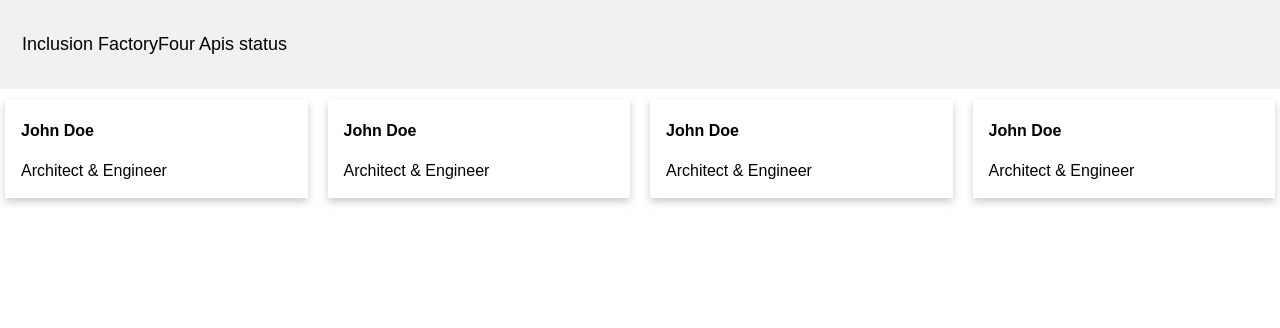
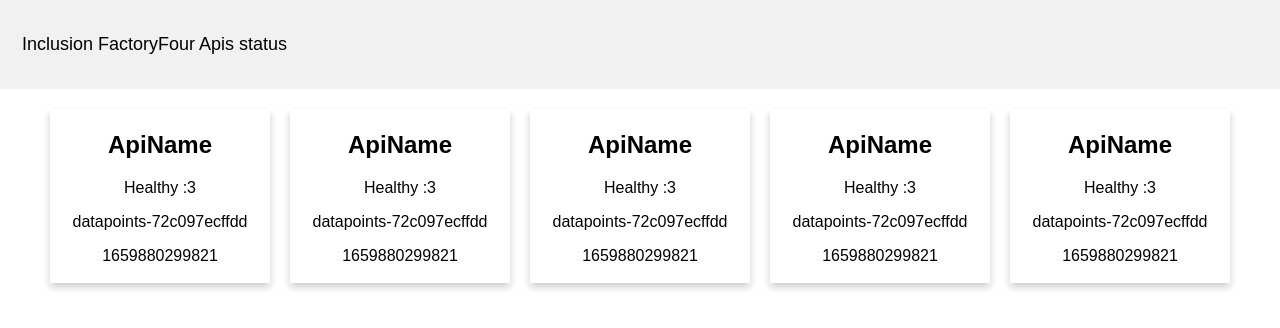
Before and after one commit to julioortizpol/inclusion-code-challenge, a React (Create React App) app: page / in a window 1280 px wide. Shown: the top 328 px of the page. Built offline with nearby package versions, Linux system fonts and the light colour scheme.

Commit message:
add list logic and test data for ui design prupose

```diff
--- a/src/App.css
+++ b/src/App.css
@@ -16,54 +16,56 @@
 }
 
 .card {
-  /* Add shadows to create the "card" effect */
   box-shadow: 0 4px 8px 0 rgba(0,0,0,0.2);
   transition: 0.3s;
 }
 
-/* On mouse-over, add a deeper shadow */
+
 .card:hover {
   box-shadow: 0 8px 16px 0 rgba(0,0,0,0.2);
 }
 
-/* Add some padding inside the card container */
 .cardContainer {
   padding: 2px 16px;
 }
 
 * {
   box-sizing: border-box;
+  text-align: center;
 }
 
 body {
   font-family: Arial, Helvetica, sans-serif;
 }
 
-/* Float four columns side by side */
 .column {
   float: left;
-  width: 25%;
-  padding: 0 10px;
-  padding-top: 10px;
+  width: 20%;
+  padding: 10px 10px;
 }
 
-/* Remove extra left and right margins, due to padding in columns */
 .row {
-  margin: 0 -5px;
+  padding: 10px 40px;
 }
 
-/* Clear floats after the columns */
 .row:after {
   content: "";
   display: table;
   clear: both;
 }
 
-/* Responsive columns - one column layout (vertical) on small screens */
-@media screen and (max-width: 600px) {
+@media screen and (max-width: 640px) {
   .column {
     width: 100%;
     display: block;
     margin-bottom: 20px;
   }
 }
+
+@media screen and (min-width: 640px)and (max-width: 1024px) {
+  .column {
+    width: 25%;
+    display: block;
+    margin-bottom: 20px;
+  }
+}
--- a/src/App.js
+++ b/src/App.js
@@ -1,14 +1,53 @@
 import Header from './Header'
-import Card from './Card'
 import CardList from './CardList'
 import './App.css';
 
+function getStatus(){
+  return [
+    {
+      "name": "ApiName",
+      "success": true,
+      "message": "Healthy :3",
+      "hostname": "datapoints-72c097ecffdd",
+      "time": 1659880299821
+  },
+  {
+    "name": "ApiName",
+    "success": true,
+    "message": "Healthy :3",
+    "hostname": "datapoints-72c097ecffdd",
+    "time": 1659880299821
+},
+{
+  "name": "ApiName",
+  "success": true,
+  "message": "Healthy :3",
+  "hostname": "datapoints-72c097ecffdd",
+  "time": 1659880299821
+},
+{
+  "name": "ApiName",
+  "success": true,
+  "message": "Healthy :3",
+  "hostname": "datapoints-72c097ecffdd",
+  "time": 1659880299821
+},
+{
+  "name": "ApiName",
+  "success": true,
+  "message": "Healthy :3",
+  "hostname": "datapoints-72c097ecffdd",
+  "time": 1659880299821
+}
+
+  ]
+}
 
 function App() {
   return (
     <div >
       <Header/>
-      <CardList/>
+      <CardList list = {getStatus()}/>
     </div>
   );
 }
--- a/src/Card.js
+++ b/src/Card.js
@@ -1,14 +1,16 @@
 import "./App.css";
 
-function Card() {
+function Card({name, hostname, message, time}) {
   return (
     <>
-      <div class="card">
-        <div class="cardContainer">
-          <h4>
-            <b>John Doe</b>
-          </h4>
-          <p>Architect & Engineer</p>
+      <div className="card">
+        <div className="cardContainer">
+          <h2>
+            <b>{name}</b>
+          </h2>
+          <p>{message}</p>
+          <p>{hostname}</p>
+          <p>{time}</p>
         </div>
       </div>
     </>
--- a/src/CardList.js
+++ b/src/CardList.js
@@ -1,22 +1,17 @@
 import "./App.css";
 import Card from "./Card";
 
-function CardList() {
+function CardList({list}) {
   return (
     <>
       <div class="row">
-        <div class="column">
-          <Card />
-        </div>
-        <div class="column">
-          <Card />
-        </div>
-        <div class="column">
-          <Card />
-        </div>
-        <div class="column">
-          <Card />
-        </div>
+        {list.map(element =>
+            <div class="column">
+            <Card
+              {...element}
+            />
+          </div>
+        )}
       </div>
     </>
   );
```
